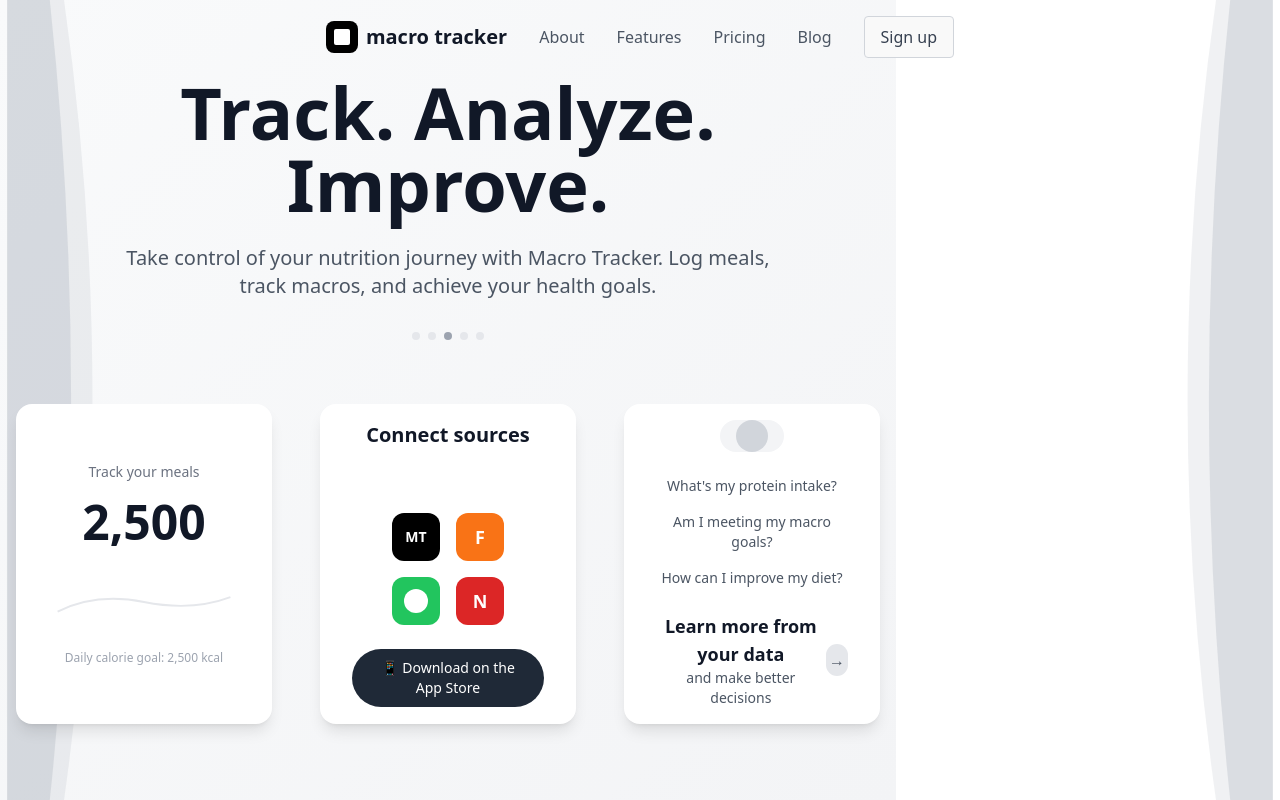
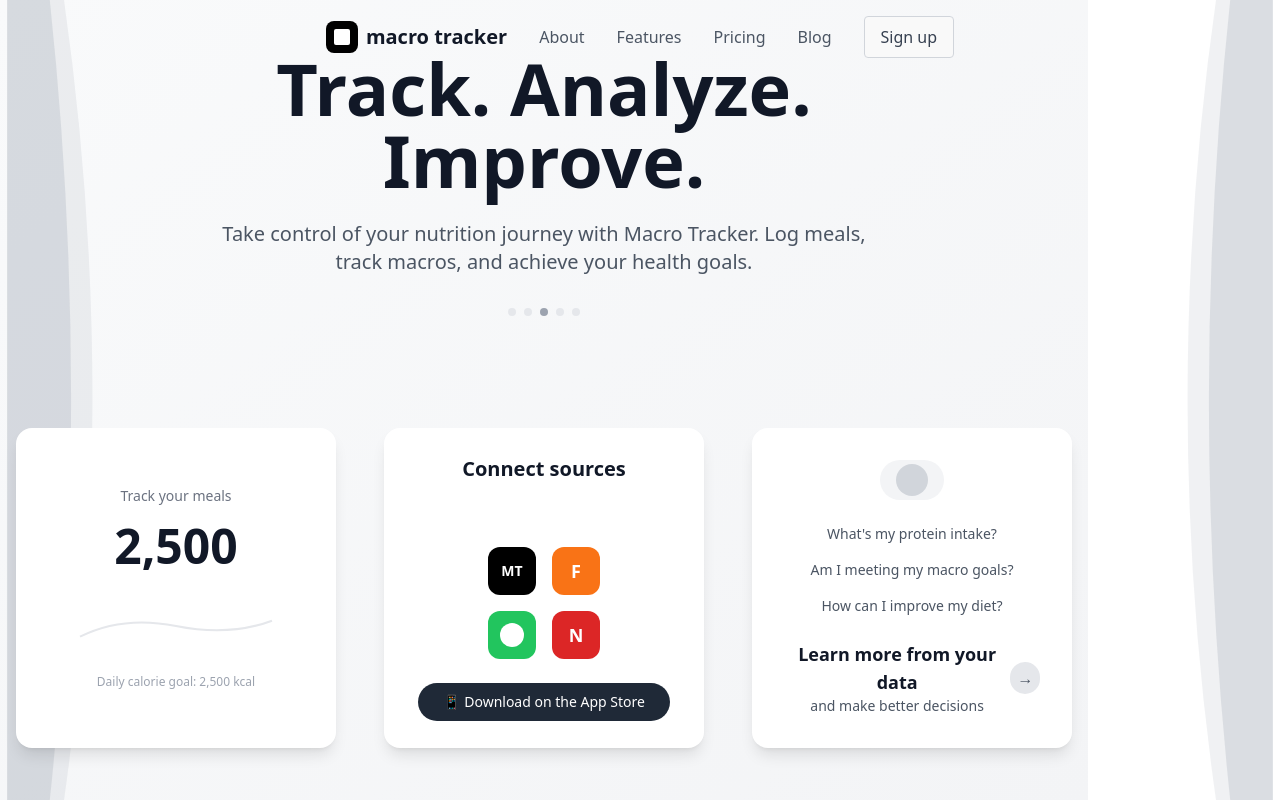
Before and after one commit to Hernerdez/macro_tracker, a React (Vite) app in the folder macro-tracker-frontend/: page / in a window 1280 px wide. Built offline with nearby package versions, Linux system fonts and the light colour scheme.

Commit message:
hero text

```diff
--- a/macro-tracker-frontend/src/LandingPage.tsx
+++ b/macro-tracker-frontend/src/LandingPage.tsx
@@ -70,14 +70,14 @@ const LandingPage: React.FC = () => {
 
       {/* Main Content - Centered */}
       <main className="relative z-10 flex flex-1 flex-col items-center justify-center min-h-screen">
-        <div className="max-w-4xl w-full mx-auto text-center px-4">
+        <div className="w-full flex flex-col items-center text-center px-4">
           {/* Hero Text */}
           <div
             className={`mb-16 transition-all duration-1000 ${
               showContent ? "opacity-100 translate-y-0" : "opacity-0 translate-y-8"
             }`}
           >
-            <h1 className="text-6xl md:text-7xl font-bold text-gray-900 mb-6 leading-tight">
+            <h1 className="text-6xl md:text-7xl font-bold text-gray-900 mb-6 leading-tight max-w-3xl mx-auto">
               Track. Analyze. Improve.
             </h1>
             <p className="text-xl text-gray-600 max-w-2xl mx-auto mb-8">
```
